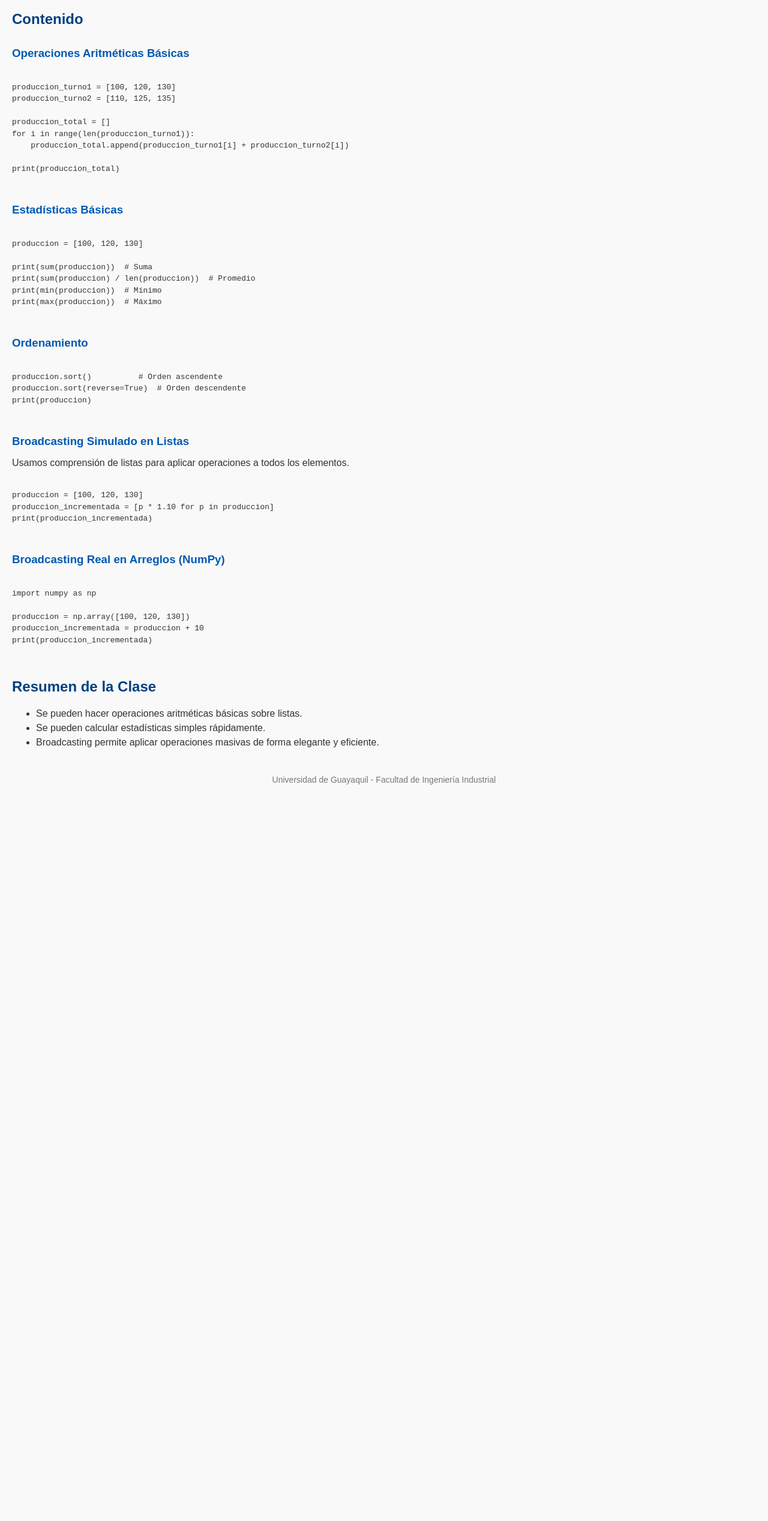
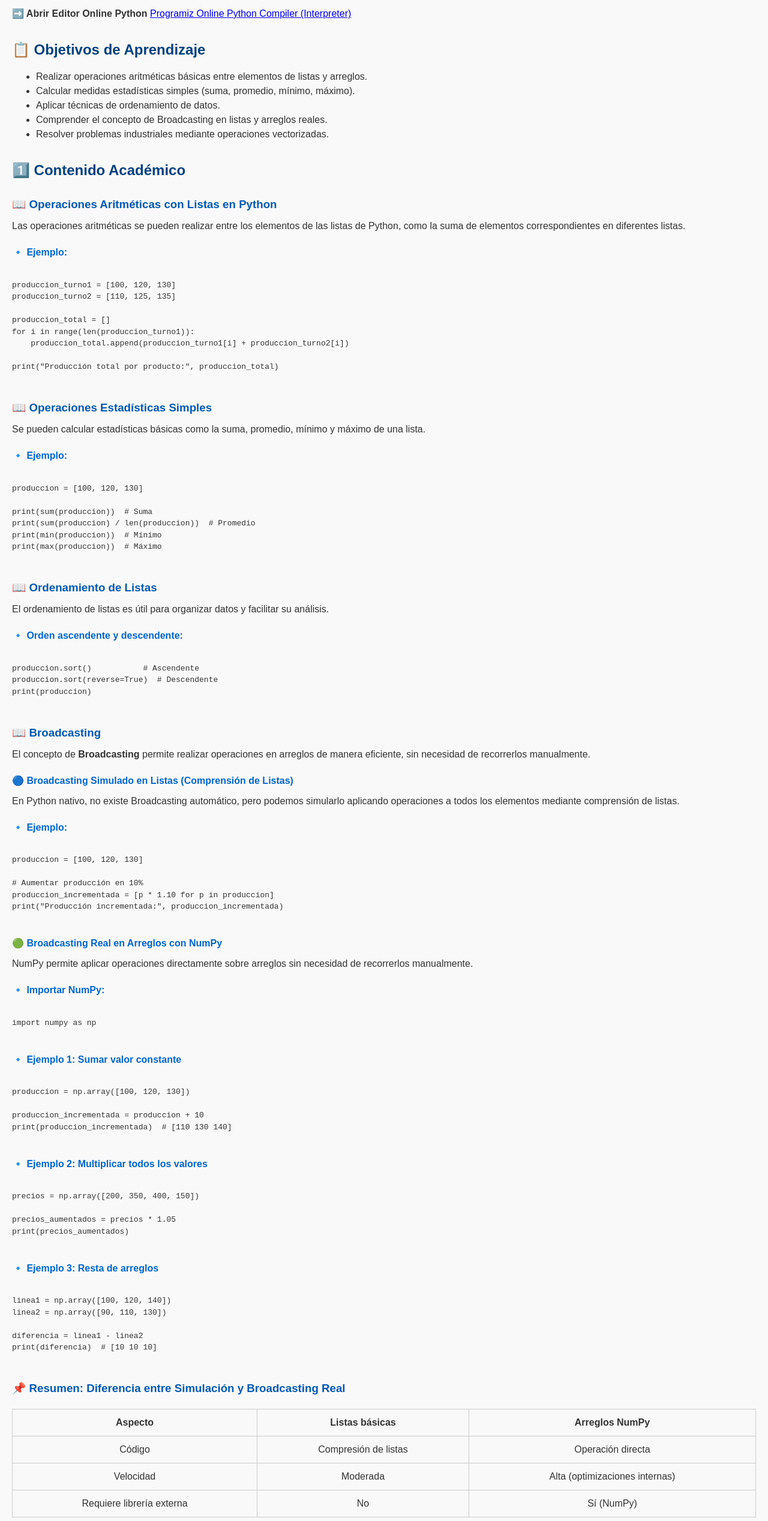
Before and after one commit to mariuxitoapantab/fundamentos-programacion-ug, a plain HTML site: page clases/clase6.html in a window 1280 px wide. Shown: the part 261-2797 px from the top of the page at 60% size. Before the commit the page ends 1602 px from the top, so only its background shows below. Drawn offline with Linux system fonts and the light colour scheme.

Commit message:
Update clase6.html

```diff
--- a/clases/clase6.html
+++ b/clases/clase6.html
@@ -2,23 +2,32 @@
 <html lang="es">
 <head>
   <meta charset="UTF-8">
-    <title>Clase 6 - Operaciones, Estadísticas, Ordenamiento y Broadcasting</title>
+  <title>Clase 6 – Operaciones Aritméticas, Estadísticas y de Ordenamiento en Arreglos. Broadcasting</title>
   <link rel="stylesheet" href="../css/estilos.css">
 </head>
 <body>
-    <h1>Clase 6 - Operaciones, Estadísticas, Ordenamiento y Broadcasting</h1>
 
-    <h2>Objetivos de Aprendizaje</h2>
+  <h1>Clase 6 – Operaciones Aritméticas, Estadísticas y de Ordenamiento en Arreglos. Broadcasting</h1>
+  <p><strong>Fecha:</strong> 12-may-2025</p>
+  <p><strong>Modalidad:</strong> Virtual</p>
+  <p><strong>Herramienta:</strong> Python Online</p>
+  <p><strong>➡️ Abrir Editor Online Python </strong><a href="https://www.online-python.com/" target="_blank">Online Python</a></p>
+  <p><strong>➡️ Abrir Editor Online Python </strong><a href="https://www.programiz.com/python-programming/online-compiler/" target="_blank">Programiz Online Python Compiler (Interpreter)</a></p>
+
+  <h2>📋 Objetivos de Aprendizaje</h2>
   <ul>
-        <li>Realizar operaciones aritméticas básicas en listas.</li>
-        <li>Calcular estadísticas simples: suma, promedio, mínimo, máximo.</li>
-        <li>Ordenar listas de manera ascendente y descendente.</li>
-        <li>Introducir el concepto de Broadcasting en listas y arreglos.</li>
+    <li>Realizar operaciones aritméticas básicas entre elementos de listas y arreglos.</li>
+    <li>Calcular medidas estadísticas simples (suma, promedio, mínimo, máximo).</li>
+    <li>Aplicar técnicas de ordenamiento de datos.</li>
+    <li>Comprender el concepto de Broadcasting en listas y arreglos reales.</li>
+    <li>Resolver problemas industriales mediante operaciones vectorizadas.</li>
   </ul>
 
-    <h2>Contenido</h2>
+  <h2>1️⃣ Contenido Académico</h2>
 
-    <h3>Operaciones Aritméticas Básicas</h3>
+  <h3>📖 Operaciones Aritméticas con Listas en Python</h3>
+  <p>Las operaciones aritméticas se pueden realizar entre los elementos de las listas de Python, como la suma de elementos correspondientes en diferentes listas.</p>
+  <h4>🔹 Ejemplo:</h4>
   <pre><code>
 produccion_turno1 = [100, 120, 130]
 produccion_turno2 = [110, 125, 135]
@@ -27,10 +36,12 @@ produccion_total = []
 for i in range(len(produccion_turno1)):
     produccion_total.append(produccion_turno1[i] + produccion_turno2[i])
 
-print(produccion_total)
+print("Producción total por producto:", produccion_total)
   </code></pre>
 
-    <h3>Estadísticas Básicas</h3>
+  <h3>📖 Operaciones Estadísticas Simples</h3>
+  <p>Se pueden calcular estadísticas básicas como la suma, promedio, mínimo y máximo de una lista.</p>
+  <h4>🔹 Ejemplo:</h4>
   <pre><code>
 produccion = [100, 120, 130]
 
@@ -40,39 +51,146 @@ print(min(produccion))  # Mínimo
 print(max(produccion))  # Máximo
   </code></pre>
 
-    <h3>Ordenamiento</h3>
+  <h3>📖 Ordenamiento de Listas</h3>
+  <p>El ordenamiento de listas es útil para organizar datos y facilitar su análisis.</p>
+  <h4>🔹 Orden ascendente y descendente:</h4>
   <pre><code>
-produccion.sort()          # Orden ascendente
-produccion.sort(reverse=True)  # Orden descendente
+produccion.sort()           # Ascendente
+produccion.sort(reverse=True)  # Descendente
 print(produccion)
   </code></pre>
 
-    <h3>Broadcasting Simulado en Listas</h3>
-    <p>Usamos comprensión de listas para aplicar operaciones a todos los elementos.</p>
+  <h3>📖 Broadcasting</h3>
+  <p>El concepto de <strong>Broadcasting</strong> permite realizar operaciones en arreglos de manera eficiente, sin necesidad de recorrerlos manualmente.</p>
+
+  <h4>🔵 Broadcasting Simulado en Listas (Comprensión de Listas)</h4>
+  <p>En Python nativo, no existe Broadcasting automático, pero podemos simularlo aplicando operaciones a todos los elementos mediante comprensión de listas.</p>
+  <h4>🔹 Ejemplo:</h4>
   <pre><code>
 produccion = [100, 120, 130]
+
+# Aumentar producción en 10%
 produccion_incrementada = [p * 1.10 for p in produccion]
-print(produccion_incrementada)
+print("Producción incrementada:", produccion_incrementada)
   </code></pre>
 
-    <h3>Broadcasting Real en Arreglos (NumPy)</h3>
+  <h4>🟢 Broadcasting Real en Arreglos con NumPy</h4>
+  <p>NumPy permite aplicar operaciones directamente sobre arreglos sin necesidad de recorrerlos manualmente.</p>
+  <h4>🔹 Importar NumPy:</h4>
   <pre><code>
 import numpy as np
-
-produccion = np.array([100, 120, 130])
-produccion_incrementada = produccion + 10
-print(produccion_incrementada)
   </code></pre>
 
-    <h2>Resumen de la Clase</h2>
+  <h4>🔹 Ejemplo 1: Sumar valor constante</h4>
+  <pre><code>
+produccion = np.array([100, 120, 130])
+
+produccion_incrementada = produccion + 10
+print(produccion_incrementada)  # [110 130 140]
+  </code></pre>
+
+  <h4>🔹 Ejemplo 2: Multiplicar todos los valores</h4>
+  <pre><code>
+precios = np.array([200, 350, 400, 150])
+
+precios_aumentados = precios * 1.05
+print(precios_aumentados)
+  </code></pre>
+
+  <h4>🔹 Ejemplo 3: Resta de arreglos</h4>
+  <pre><code>
+linea1 = np.array([100, 120, 140])
+linea2 = np.array([90, 110, 130])
+
+diferencia = linea1 - linea2
+print(diferencia)  # [10 10 10]
+  </code></pre>
+
+  <h3>📌 Resumen: Diferencia entre Simulación y Broadcasting Real</h3>
+  <table border="1" cellpadding="8" cellspacing="0" align="center">
+    <thead>
+      <tr>
+        <th>Aspecto</th>
+        <th>Listas básicas</th>
+        <th>Arreglos NumPy</th>
+      </tr>
+    </thead>
+    <tbody>
+      <tr>
+        <td>Código</td>
+        <td>Compresión de listas</td>
+        <td>Operación directa</td>
+      </tr>
+      <tr>
+        <td>Velocidad</td>
+        <td>Moderada</td>
+        <td>Alta (optimizaciones internas)</td>
+      </tr>
+      <tr>
+        <td>Requiere librería externa</td>
+        <td>No</td>
+        <td>Sí (NumPy)</td>
+      </tr>
+    </tbody>
+  </table>
+
+  <h3>📷 Imagen de Apoyo: Concepto de Ordenamiento</h3>
+  <div style="text-align:center;">
+    <img src="https://upload.wikimedia.org/wikipedia/commons/thumb/7/7e/Insertion-sort-example-300px.gif/600px-Insertion-sort-example-300px.gif" alt="Ordenamiento de listas" width="600">
+  </div>
+
+  <h2>🧪 APE - Actividad Práctica Experimental (en clase)</h2>
+  <h4>🔹 Actividad:</h4>
+  <p>Gestionar producción de 5 líneas de manufactura.</p>
+  <h4>Código Base:</h4>
+  <pre><code>
+produccion = [120, 110, 130, 100, 115]
+
+produccion_total = sum(produccion)
+promedio = produccion_total / len(produccion)
+
+print("Producción total:", produccion_total)
+print("Promedio:", promedio)
+
+produccion.sort()
+print("Producción ordenada:", produccion)
+  </code></pre>
+
+  <h2>📝 AA - Actividad Autónoma (para casa)</h2>
+  <h4>🔹 Actividad:</h4>
+  <p>Incrementar eficiencias usando Broadcasting (simulado).</p>
+  <h4>Código sugerido:</h4>
+  <pre><code>
+eficiencias = [78, 82, 88, 91, 76]
+
+eficiencias_mejoradas = [ef * 1.05 for ef in eficiencias]
+
+print("Eficiencias mejoradas:", eficiencias_mejoradas)
+  </code></pre>
+  <p>Subir el link en Moodle.</p>
+
+  <h2>🎬 Video de Apoyo</h2>
+  <p><a href="https://www.youtube.com/watch?v=8ext9G7xspg" target="_blank">▶️ Ver video - Python List Comprehensions and Sorting (español)</a></p>
+
+  <h2>✅ Resumen de la Clase 6</h2>
   <ul>
-        <li>Se pueden hacer operaciones aritméticas básicas sobre listas.</li>
-        <li>Se pueden calcular estadísticas simples rápidamente.</li>
-        <li>Broadcasting permite aplicar operaciones masivas de forma elegante y eficiente.</li>
+    <li>Las listas permiten operaciones básicas manuales o simuladas por comprensión.</li>
+    <li>NumPy facilita Broadcasting real, optimizando cálculos masivos.</li>
+    <li>Ordenamiento es esencial para análisis de producción y eficiencia.</li>
+    <li>Conocimiento clave para cursos futuros en Ciencia de Datos, AI, Industria 4.0.</li>
   </ul>
 
-    <footer>
+  <h2>📚 Referencias Bibliográficas (APA 7)</h2>
+  <ul>
+    <li>Wikipedia contributors. (s.f.). <em>Sorting algorithm</em>. Wikipedia. Recuperado el 26 de abril de 2025, de <a href="https://upload.wikimedia.org/wikipedia/commons/7/7e/Insertion-sort-example-300px.gif" target="_blank">https://upload.wikimedia.org/wikipedia/commons/7/7e/Insertion-sort-example-300px.gif</a></li>
+    <li>FreeCodeCamp Español. (2021). <em>Python List Comprehensions and Sorting</em> [Video]. YouTube. Recuperado de <a href="https://www.youtube.com/watch?v=8ext9G7xspg" target="_blank">https://www.youtube.com/watch?v=8ext9G7xspg</a></li>
+    <li>NumPy Developers. (2025). <em>NumPy Documentation: Broadcasting</em>. Recuperado de <a href="https://numpy.org/doc/stable/user/basics.broadcasting.html" target="_blank">https://numpy.org/doc/stable/user/basics.broadcasting.html</a></li>
+  </ul>
+
+
+  <footer style="text-align:center; margin-top:40px;">
     <p>Universidad de Guayaquil - Facultad de Ingeniería Industrial</p>
   </footer>
+
 </body>
 </html>
```
Lines whose indentation alone changed are shown as unchanged.
